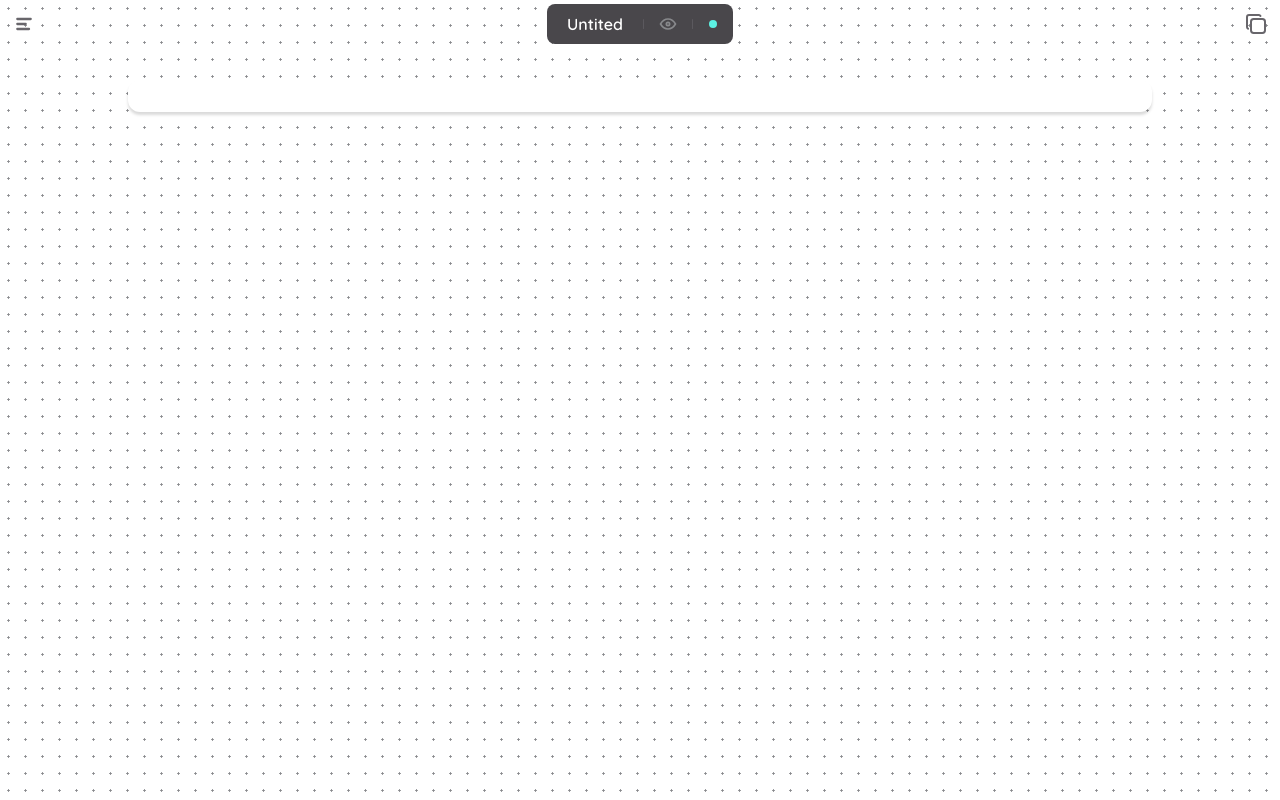
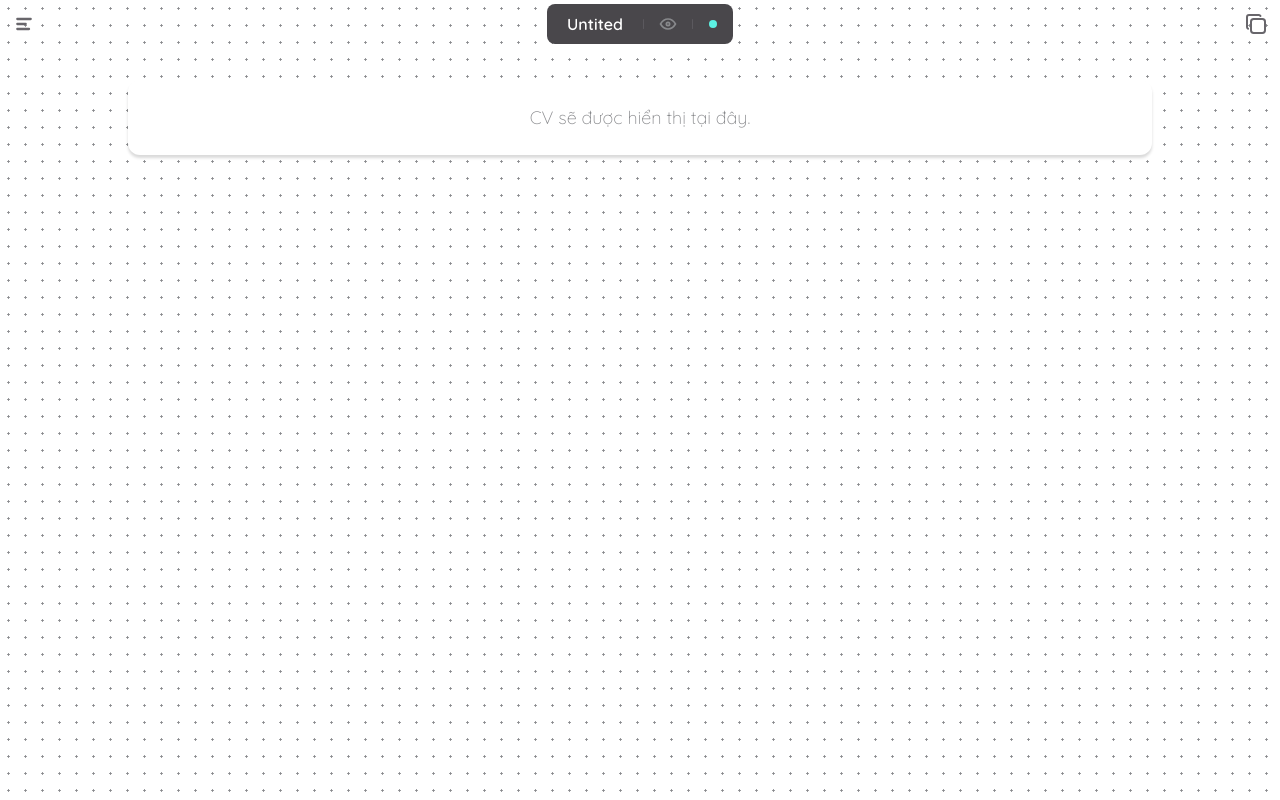
Before and after one commit to ntysux/next-cv-remake, a Next.js app: page /cv/cv1 in a window 1280 px wide. Built offline with nearby package versions, Linux system fonts and the light colour scheme; no server answers.

Commit message:
Notify if data is empty

```diff
--- a/components/stage-view.tsx
+++ b/components/stage-view.tsx
@@ -1,4 +1,4 @@
-import { Container, Stack } from "@chakra-ui/react";
+import { Container, Stack, Text } from "@chakra-ui/react";
 import { RootState } from "@/redux/store";
 import { useSelector } from "react-redux";
 import { DataDisplay, TypeData } from "@/redux/state-interface";
@@ -20,7 +20,7 @@ export default function StageView() {
   return (
     <Container
       mt='8'
-      p='4'
+      p='6'
       px='8'
       bg='white'
       rounded='xl'
@@ -28,6 +28,17 @@ export default function StageView() {
       boxShadow='rgba(0, 0, 0, 0.15) 0px 3px 3px 0px'
     >
       <Stack spacing='4'>
+        {
+          !section.length &&
+          <Text
+            textAlign='center'
+            fontSize='lg'
+            fontWeight='300'
+            color='app.gray.1'
+          >
+            CV sẽ được hiển thị tại đây.
+          </Text>
+        }
         <Map array={section} render={(data, index) =>
           <Stack key={index}>
             {
```
